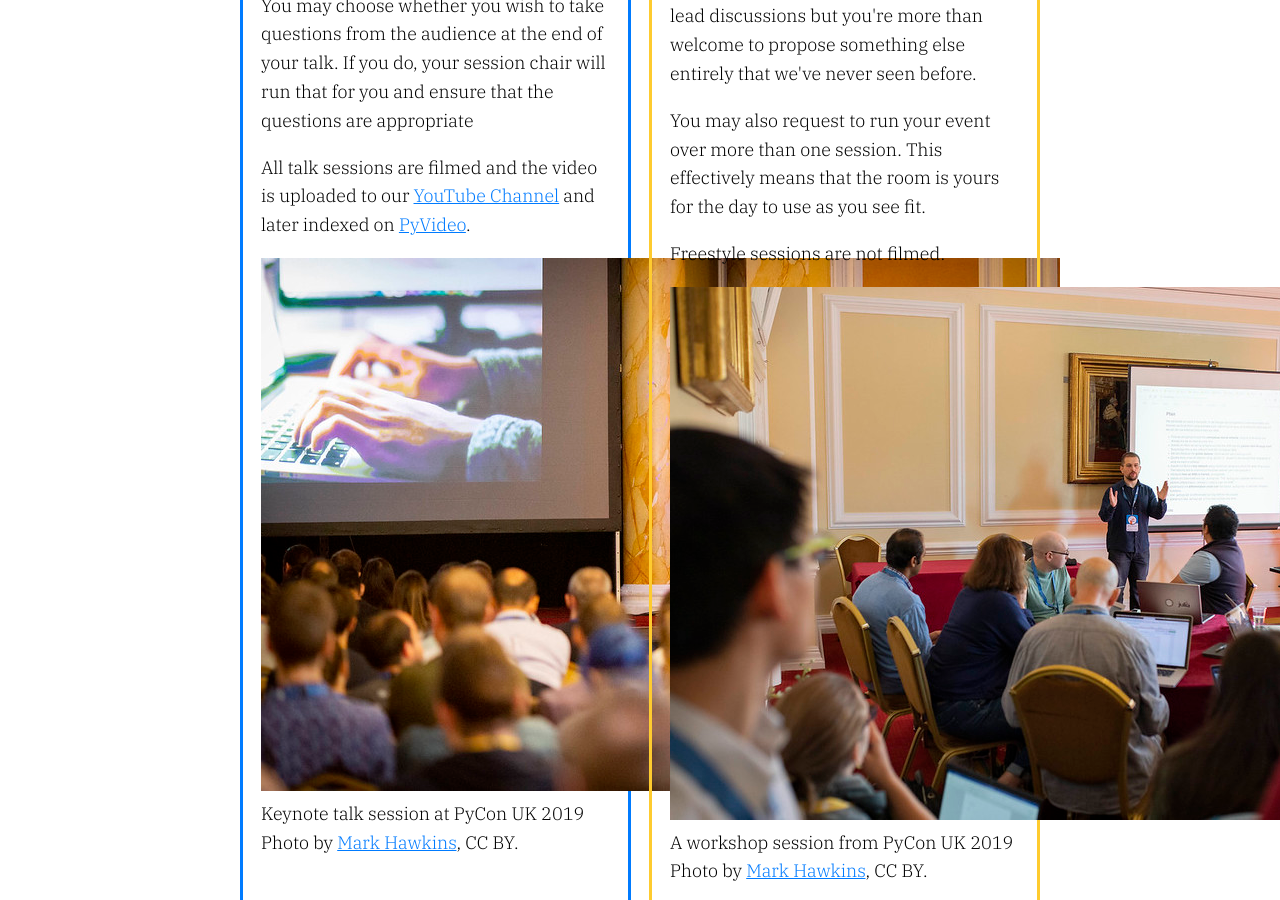
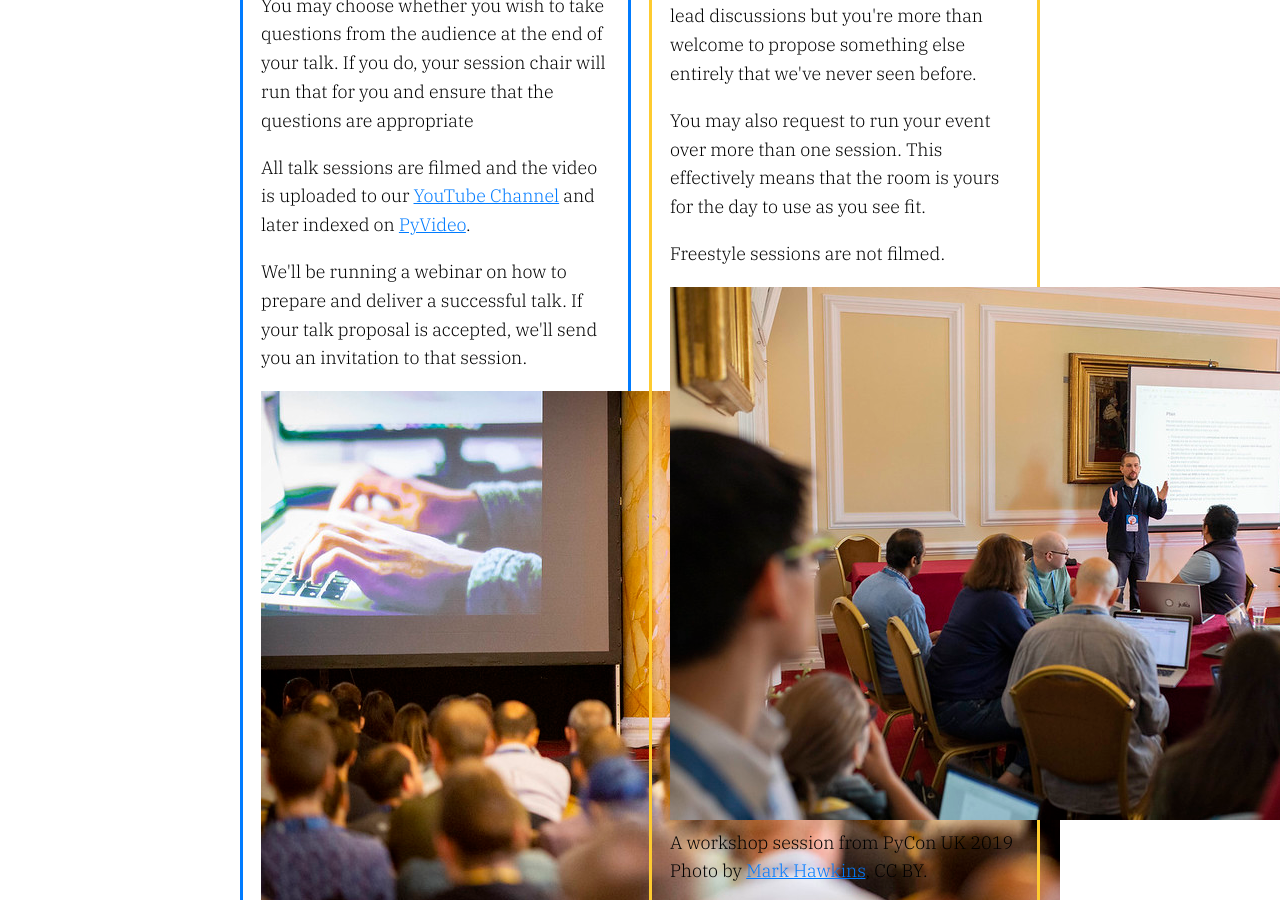
Before and after one commit to PyconUK/2020.pyconuk.org, a Jekyll site: the page built from src/cfp.md, in a window 1280 px wide and 900 px high, scrolled down 1121 px. Built offline with Jekyll 4.4.1, drawn with Linux system fonts in a browser that asks for light colours.

Commit message:
Add webinar sentence

```diff
--- a/src/cfp.md
+++ b/src/cfp.md
@@ -28,6 +28,7 @@ On our [schedule](https://pretalx.com/pycon-uk-2020/schedule/), we have **Talk**
     <p>Most talks tend to be delivered by a single speaker, but we are happy to take proposals for talks being delivered by a small group.</p>
     <p>You may choose whether you wish to take questions from the audience at the end of your talk. If you do, your session chair will run that for you and ensure that the questions are appropriate</p>
     <p>All talk sessions are filmed and the video is uploaded to our <a href="https://www.youtube.com/channel/UChA9XP_feY1-1oSy2L7acog">YouTube Channel</a> and later indexed on <a href="https://pyvideo.org/events.html">PyVideo</a>.</p>
+    <p>We'll be running a webinar on how to prepare and deliver a successful talk. If your talk proposal is accepted, we'll send you an invitation to that session.</p>
     <img src="/images/talk.jpg" alt="Keynote speaker from PyCon UK 2019 with audience members in the foreground">
     <figcaption>
       Keynote talk session at PyCon UK 2019
```
